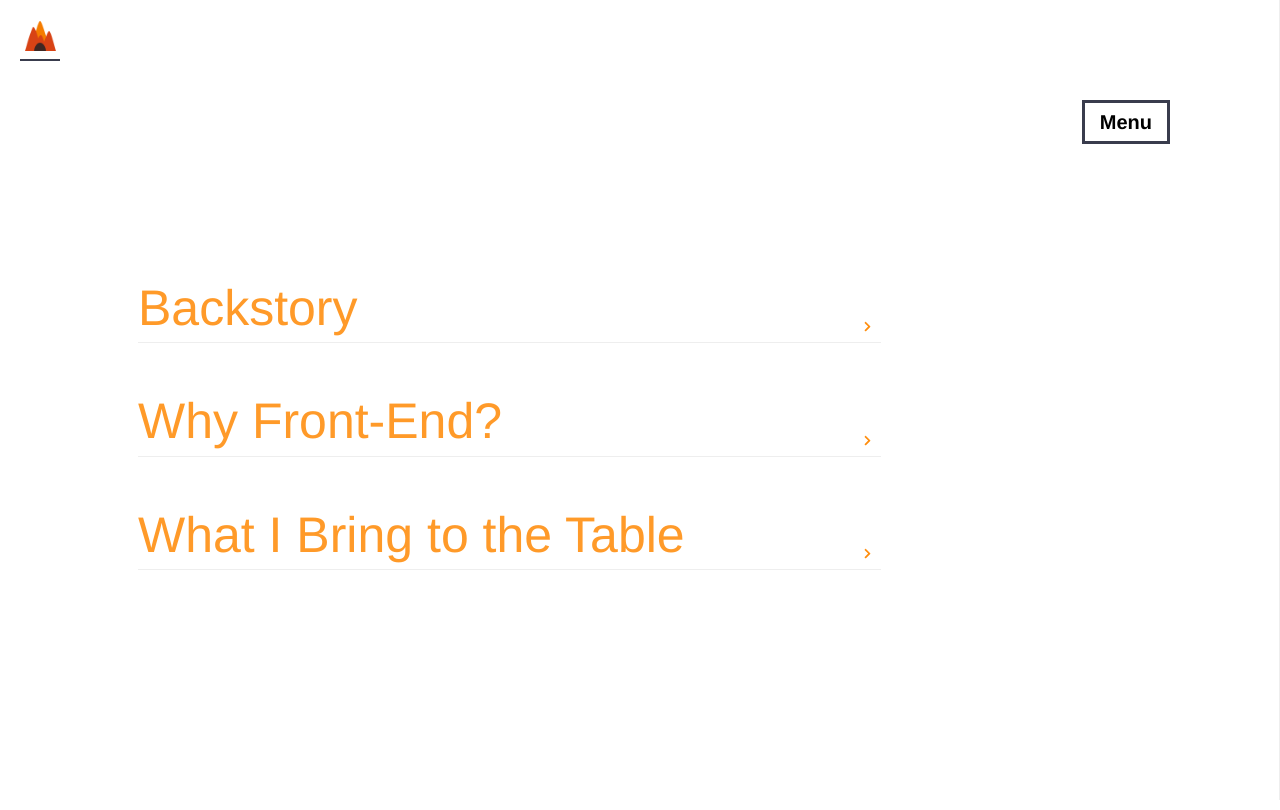
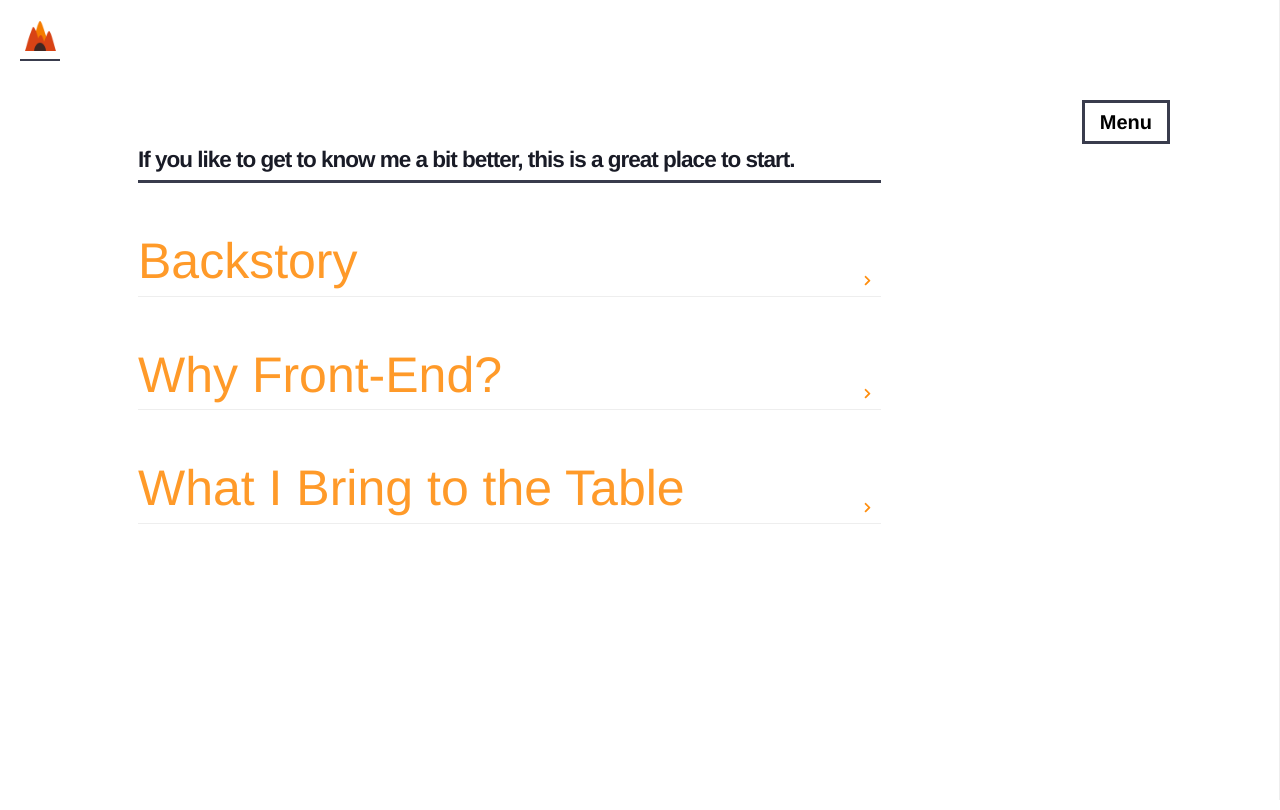
Before and after one commit to devByBjorn/my-website, a React app: page /about in a window 1280 px wide. Built offline with nearby package versions, Linux system fonts and the light colour scheme.

Commit message:
about-heading, spelling

```diff
--- a/src/components/pages/AboutPage.js
+++ b/src/components/pages/AboutPage.js
@@ -17,7 +17,11 @@ class AboutPage extends React.Component {
     return (
       <div>
         <HomeIcon />
-        <div className="container margin-top-4">
+        <div className="container">
+          <div className="about-heading">
+            <h2>If you like to get to know me a bit better, this is a great place to start. </h2>
+          </div>
+          <div className="underline" />
           <div className="accordion-container">
             <AboutAccordion
               heading='Backstory'
--- a/src/components/pages/AboutParagraphs.js
+++ b/src/components/pages/AboutParagraphs.js
@@ -1,5 +1,5 @@
 // BACKSTORY
-const backstoryOne = "In the fall of 2019, I took a leap. I decided to change careers from banker to developer. By this time, I had already been learning and doing front end on the side for quite some time and I felt like this really was the thing I wanted to do. I still do, thank god. "
+const backstoryOne = "In the fall of 2019, I took a leap. I decided to change careers from banker to developer. By this time, I had already been learning and doing front-end on the side for some time and I felt like it was the thing I wanted to do. I still do, thank god."
 
 const backstoryTwo = "Why this change? What made me take this leap? Did I not like my job? Was I not getting along with my employer? Was I fired!!? Actually. I was happy in my role, had a great relationship with management and I was thriving. But something was missing."
 
@@ -8,17 +8,17 @@ export const backstory = [backstoryOne, backstoryTwo]
 // WHY FRONT-END
 const whyFrontEndOne = "I was looking for a field where I could fuel my creativity and be able to constantly develop - a field that wasn’t necessarily bound to one sector. Front-End Development fitted that description pretty darn well."
 
-const whyFrontEndTwo = "I would lie if I said I never questioned my choice, the leap. After three hours down trying to solve a bug that turns out being a spelling mistake in the entry path in the webpack config file, or when I deployed this page and realized I've styled the whole page width 175% zoom in the browser, of course I can questione my choice. But in the end, when a problem is solved, especially a problem that seemed near impossible, it’s all worth it."
+const whyFrontEndTwo = "I would lie if I said I never questioned my choice, the leap. After three hours down trying to solve a bug that turns out being a spelling mistake in the entry path in the webpack config file, yes, I questioned my choice. Or when I after deployment of a site realized I've styled the whole project width 175% zoom in the browser, yes, I questioned my choice. But in the end, when a problem is solved, especially a problem that seemed near impossible, it’s all worth it."
 
-const whyFrontEndThree = "A big part of the charm with development, for me, is dealing with contrasting feelings, going from feeling like the dumbest person on the planet one day to a genius the next."
+const whyFrontEndThree = "A big part of the charm with development, for me, is dealing with contrasting feelings. One day feeling like the dumbest person on the planet and the next a real genius."
 
 export const whyFrontEnd = [whyFrontEndOne, whyFrontEndTwo, whyFrontEndThree]
 
 // WHAT I BRING TO THE TABLE
-const whatIBringOne = "I've been working with customer focus-, business- and sales driven related tasks for about 10 years. Four years of those in banking. The last three years was in a Nordic, sub-international organization. An organization where I had daily contact and collaboration with people from all over the bank. "
+const whatIBringOne = "I've been working with customer focus-, business- and sales-driven related tasks for about 10 years. Four years of those in banking. The last three years was in a Nordic, sub-international organization. An organization where I had daily contact and collaboration with people from all over the bank."
 
-const whatIBringTwo = "This environment had a great impact on my ability to communicate in a free and clear manner, with people of various backgrounds, ages and positions. From markets salespeople, retail bankers, private bankers, investment bankers to IT maintenance, developers and customer supporters, and many more. To communicate well I needed to understand others and what perspective they came from. An understanding I hold high today"
+const whatIBringTwo = "This environment had a great impact on my ability to communicate in a free and clear manner, with people of various backgrounds, ages and positions. From markets salespeople, retail bankers, private bankers, investment bankers to IT maintenance, developers and customer supporters. To communicate well I needed to understand others and what perspective they came from, an understanding I hold high today"
 
-const whatIBringThree = "The above skills, communication and seeing things from others perspective, together with a pretty good problem-solving skill, a willingness to learn and contribute, and a goal to always stay humble, is what I bring to the table."
+const whatIBringThree = "The above skills, communication and seeing things from others perspective, together with a pretty good problem-solving skill, a willingness to learn and contribute, and a goal to always stay humble, that is what I bring to the table."
 
 export const whatIBring = [whatIBringOne, whatIBringTwo, whatIBringThree]
--- a/src/components/pages/IndexPage.js
+++ b/src/components/pages/IndexPage.js
@@ -23,7 +23,7 @@ const IndexPage = () => (
         </div>
 
         <div className="short-bio">
-          <p className="p">Lately I've taken on to learn the sweet since of boxing. Also, I'm continuously learning how to build and style stuff for the web. If you're interested; check out <NavLink to="/portfolio">my portfolio</NavLink>.</p>
+          <p className="p">Lately I've taken on to learn the sweet since of boxing. Also, I'm continuously practicing how to build and style stuff for the web. If you're interested; check out <NavLink to="/portfolio">my portfolio</NavLink>, or go directly to <a href="https://github.com/devByBjorn" target="blank">my GitHub</a> page.</p>
 
           <p className="p">Like to come in contact? Don't
         hesitate to send me an <a href="mailto:devbybjorn@gmail.com">email</a>.</p>
--- a/src/components/pages/PortfolioPage.js
+++ b/src/components/pages/PortfolioPage.js
@@ -26,7 +26,7 @@ const PortfolioPage = () => (
         techHeading="Technologies"
         techContent="HTML | Sass | JavaScript | Webpack | Babel"
         aboutHeading="About"
-        aboutContent="A webiste tribute to the the movie Pulp Fiction. Generates qoutes from the film and let's you save your favorites. If you feel creative you can write, save and edit your own woutes as well"
+        aboutContent="A website tribute to the movie Pulp Fiction. Generates quotes from the film and lets you save your favorites. If you feel creative you can write, save and edit your own quotes as well."
         projectUrl="https://sharp-engelbart-11818a.netlify.com/"
         repoUrl="https://github.com/devByBjorn/the_PFQT"
       />
@@ -36,7 +36,7 @@ const PortfolioPage = () => (
         techHeading="Technologies"
         techContent="HTML | Sass | JavaScript | Webpack | Babel"
         aboutHeading="About"
-        aboutContent="HTML and CSS challange from frontendmentor.io. I choosed to do the functionality with JavaScript and added a minor feature; darken the active subscription period on toggle."
+        aboutContent="HTML and CSS challenge from frontendmentor.io. I chose to do the functionality with JavaScript and added a minor feature; darken the active subscription period on toggle."
         projectUrl="https://xenodochial-bartik-7585b3.netlify.com"
         repoUrl="https://github.com/devByBjorn/price_component"
       />
@@ -46,7 +46,7 @@ const PortfolioPage = () => (
         techHeading="Technologies"
         techContent="HTML | CSS | JavaScript"
         aboutHeading="About"
-        aboutContent="The classic Hangman game made into a geografical based guessing game, the user gets to guess capitals around the world"
+        aboutContent="The classic Hangman game made into a geographical based guessing game; the user gets to guess capitals around the world"
         projectUrl="https://romantic-elion-2f9c7c.netlify.com/"
         repoUrl="https://github.com/devByBjorn/markets_time"
       />
--- a/src/style/about/_aboutAccordion.scss
+++ b/src/style/about/_aboutAccordion.scss
@@ -1,14 +1,14 @@
 
 .about-heading {
-  display: inherit;
-  align-self: flex-start;
-  font-size: 2rem;
+  font-size: 1.5rem;
   margin-top: -5rem;
+  width: 95%;
 }
 
 .accordion-section {
   display: flex;
   flex-direction: column;
+  align-self: center;
 
   .accordion {
     background-color: transparent;
--- a/src/style/reusables/_container.scss
+++ b/src/style/reusables/_container.scss
@@ -28,6 +28,6 @@
 
 @media(max-width: 500px)  {
   .container {
-    min-width: 95vw;
+    max-width: 95vw;
   }
 }
--- a/src/style/reusables/_utilities.scss
+++ b/src/style/reusables/_utilities.scss
@@ -36,9 +36,9 @@
 }
 
 .underline {
-  border-top: 5px solid $base-dark;
-  height: 5px;
-  max-width: 90rem;
+  border-top: 3px solid $base-dark;
+  margin-top: 7px;
+  max-width: 95%;
 }
 
 @media(max-width: 500px) {
@@ -53,10 +53,6 @@
 
   .p {
     font-size: 1.5rem;
-  }
-
-  .underline {
-    max-width: 80vw;
   }
 }
 
```
